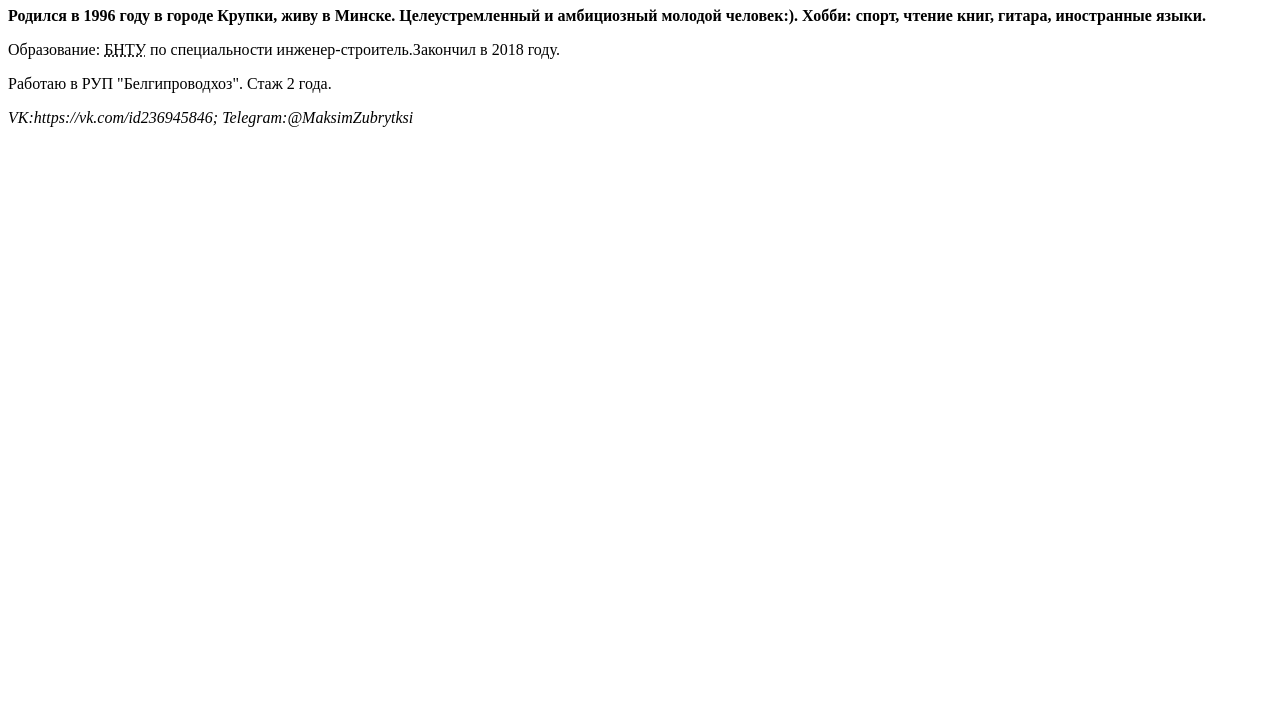
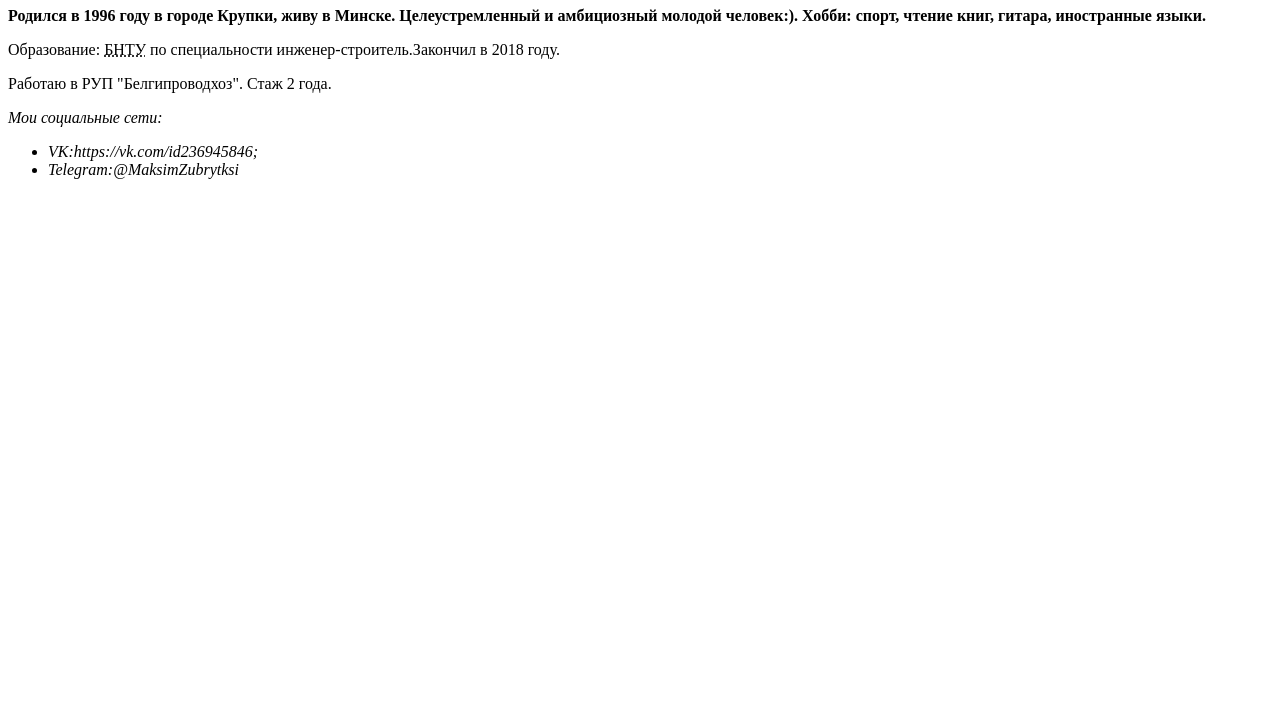
Before and after one commit to MaksimZubrytski/lesson_1, a plain HTML site: page index.html in a window 1280 px wide. Shown: the part 99-800 px from the top of the page. Drawn offline with Linux system fonts and the light colour scheme.

Commit message:
Update index.html

```diff
--- a/index.html
+++ b/index.html
@@ -17,8 +17,11 @@
         <p>Работаю в РУП "Белгипроводхоз". Стаж 2 года.</p>
     </main>
     <footer>
-        <i>VK:https://vk.com/id236945846;
-        Telegram:@MaksimZubrytksi</i>
+        <i>Мои социальные сети:</i>
+        <ul>
+            <li><i>VK:https://vk.com/id236945846;</i></li>
+            <li><i>Telegram:@MaksimZubrytksi</i></li>
+        </ul>
     </footer>
 </body>
 </html>
```
